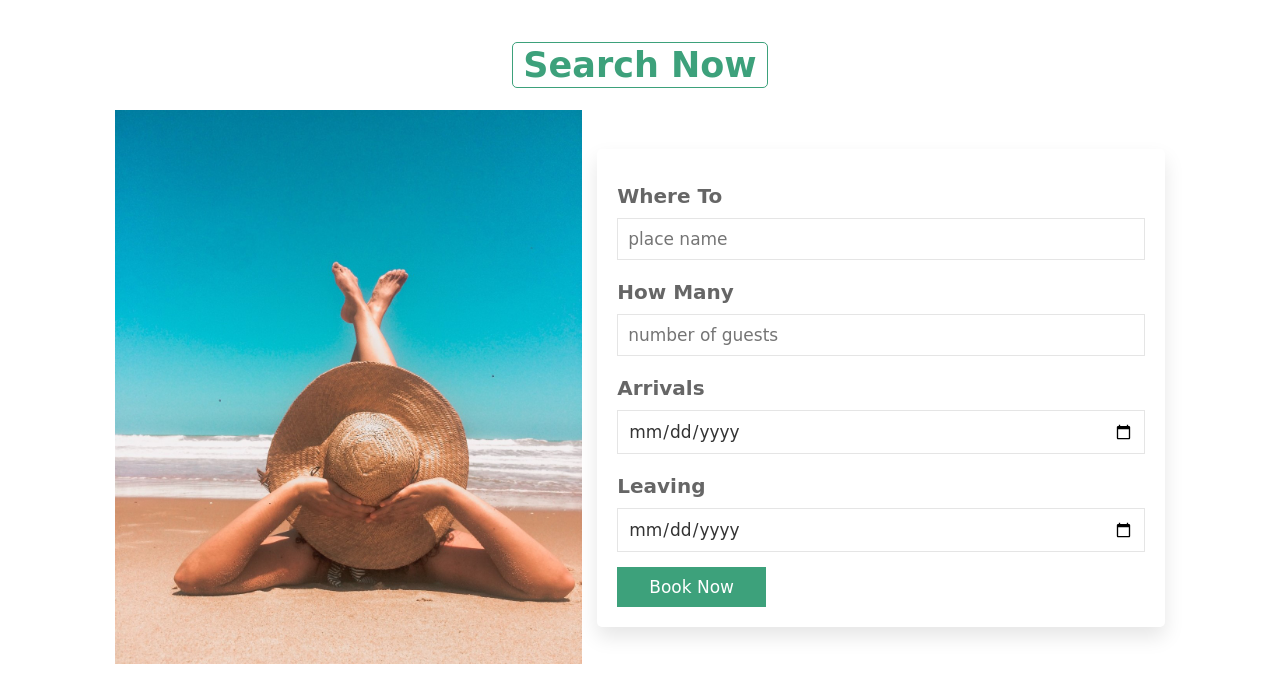
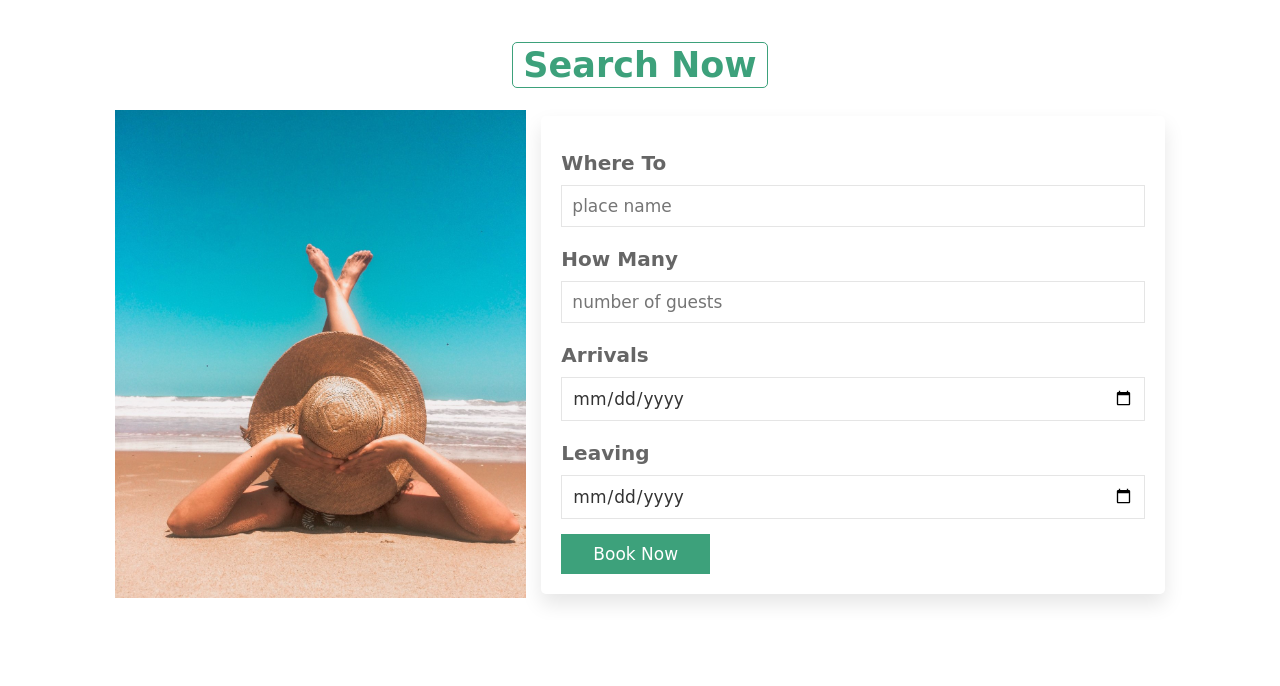
Before and after one commit to TijnKlabbers/CRUD-p4, a PHP site: page / in a window 1280 px wide. Shown: the part 800-1486 px from the top of the page. After the commit the page ends 1404 px from the top, so only its background shows below. Run offline with PHP 8.4, Linux system fonts and the light colour scheme.

Commit message:
nieuwe code

```diff
--- a/css/style.css
+++ b/css/style.css
@@ -308,7 +308,7 @@ header .search-bar-container label:hover {
 }
 
 .book .row .image {
-  flex: 0.4 1 40rem;
+  flex: 0.05 1 40rem;
 }
 
 .book .row .image img {
```
